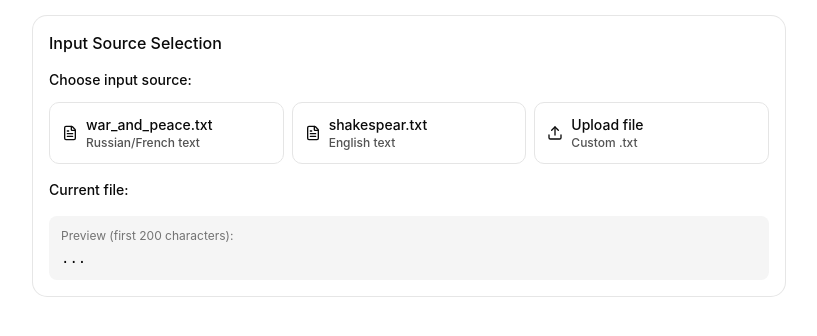
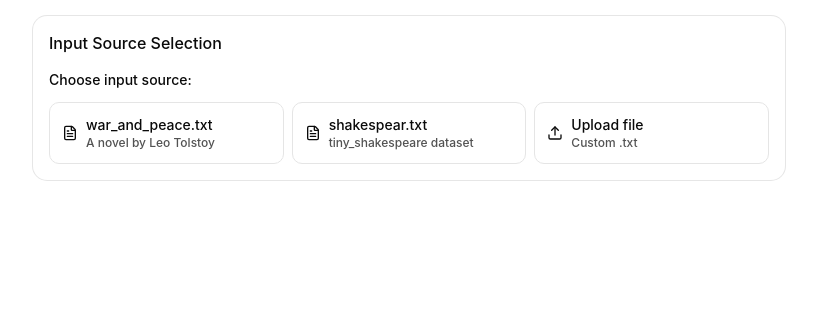
Before and after one commit to Adamovskiy/gpt.js, a React (Vite) app: page / in a window 1280 px wide. Shown: the top 336 px of the page, without its empty margins (231-1048 px from the left). Built offline with nearby package versions, Linux system fonts and the light colour scheme.

Commit message:
Cleanup file input component

```diff
--- a/eslint.config.mjs
+++ b/eslint.config.mjs
@@ -46,6 +46,7 @@ export default defineConfig(
       '@typescript-eslint/restrict-template-expressions': ['off', { allowNumber: true }],
       ...reactHooksPlugin.configs.recommended.rules,
       ...tailwindcssPlugin.configs['recommended-error'].rules,
+      'better-tailwindcss/enforce-consistent-line-wrapping': ['off'],
       'import/no-extraneous-dependencies': [
         'error',
         {
--- a/src/App.tsx
+++ b/src/App.tsx
@@ -2,12 +2,12 @@ import { ChevronLeft, Loader } from 'lucide-react';
 import { useCallback, useDeferredValue, useEffect, useMemo, useRef, useState } from 'react';
 import { CartesianGrid, Line, LineChart, XAxis, YAxis } from 'recharts';
 
+import { InputConfig, type SelectedFile } from '@/components/input/InputConfig.tsx';
 import { TokenizerSetup } from '@/components/tokenizer/TokenizerSetup.tsx';
 import { Button } from '@/components/ui/button.tsx';
 
 import type { LanguageModel, Tokenizer } from './llm/types.ts';
 
-import { InputConfig, type SelectedFile } from './components/input/InputConfig.tsx';
 import { ModelConfig } from './components/model/ModelConfig.tsx';
 import { OptimizerConfig } from './components/optimizer/OptimizerConfig.tsx';
 import { ChartContainer, ChartTooltip, ChartTooltipContent } from './components/ui/chart.tsx';
@@ -32,11 +32,10 @@ function App() {
   const [initialString, setInitialString] = useState('');
   const [generateOutput, setGenerateOutput] = useState<string>();
   const [avgIterationTime, setAvgIterationTime] = useState<number | null>(null);
-  const [fileContent, setFileContent] = useState<string>('');
-  const [fileName, setFileName] = useState<string>('');
+  const [selectedFile, setSelectedFile] = useState<SelectedFile | null>(null);
 
   useEffect(() => {
-    // Init RNG on app mount
+    // Init RNG on app mount with a fixed seed to ensure reproducible results
     seed(42);
   }, []);
 
@@ -53,9 +52,8 @@ function App() {
     setLossChartData([]);
   }, []);
 
-  const handleContentLoad = useCallback(({ content, name }: SelectedFile) => {
-    setFileContent(content);
-    setFileName(name);
+  const handleContentLoad = useCallback((selected: SelectedFile | null) => {
+    setSelectedFile(selected);
     // Reset tokenizer when content changes
     setTokenizer(undefined);
     setModel(undefined);
@@ -65,10 +63,10 @@ function App() {
   }, []);
 
   const handleProceedToTokenizer = useCallback(() => {
-    if (fileContent) {
+    if (selectedFile) {
       setCurrentStep('tokenizer');
     }
-  }, [fileContent]);
+  }, [selectedFile]);
 
   const handleModelComplete = useCallback((newModel: LanguageModel) => {
     setModel(newModel);
@@ -144,13 +142,13 @@ function App() {
   }, [tokenizer]);
 
   const trainModel = useCallback(async () => {
-    if (!tokenizer || !model || !optimizer) return;
+    if (!selectedFile || !tokenizer || !model || !optimizer) return;
 
     setTrainingInProgress(true);
 
     try {
       // Prepare training data
-      const data = tokenizer.encode(fileContent);
+      const data = tokenizer.encode(selectedFile.content);
       const splitIndex = Math.floor(0.9 * data.length);
       const trainData = data.slice(0, splitIndex);
 
@@ -191,7 +189,7 @@ function App() {
     } finally {
       setTrainingInProgress(false);
     }
-  }, [tokenizer, model, iterations, optimizer, randomOutputLossValue]);
+  }, [selectedFile, tokenizer, model, optimizer, iterations]);
 
   const generate = useCallback(async () => {
     if (!tokenizer || !model) return;
@@ -208,8 +206,8 @@ function App() {
 
   const renderInputStep = () => (
     <div className="space-y-4">
-      <InputConfig onSelectedFileChange={handleContentLoad} selectedFile={{ content: fileContent, name: fileName }} />
-      {fileContent && (
+      <InputConfig onSelectedFileChange={handleContentLoad} selectedFile={selectedFile} />
+      {selectedFile && (
         <div className="mt-4">
           <Button onClick={handleProceedToTokenizer}>Next: Create Tokenizer</Button>
         </div>
@@ -219,8 +217,8 @@ function App() {
 
   const renderTokenizerStep = () => (
     <TokenizerSetup
-      fileContent={fileContent}
-      fileName={fileName}
+      fileContent={selectedFile.content}
+      fileName={selectedFile.name}
       onBack={handleBackToInput}
       onComplete={handleTokenizerComplete}
     />
--- a/src/components/input/InputConfig.tsx
+++ b/src/components/input/InputConfig.tsx
@@ -1,13 +1,12 @@
 import { FileText, Upload } from 'lucide-react';
-import { type ChangeEvent, useCallback, useState } from 'react';
+import { useCallback, useState } from 'react';
 
+import { InputPreview } from '@/components/input/InputPreview.tsx';
+import { Button } from '@/components/ui/button.tsx';
+import { Card, CardContent, CardHeader, CardTitle } from '@/components/ui/card';
+import { FileInput } from '@/components/ui/fileInput.tsx';
+import { Label } from '@/components/ui/label';
 import { cn } from '@/lib/utils';
-
-import { Button } from '../ui/button';
-import { Card, CardContent, CardHeader, CardTitle } from '../ui/card';
-import { Input } from '../ui/input';
-import { Label } from '../ui/label';
-import { InputPreview } from './InputPreview.tsx';
 
 type InputSource = 'war_and_peace' | 'shakespear' | 'upload';
 
@@ -16,20 +15,53 @@ export interface SelectedFile {
   name: string;
 }
 
+function InputOptionButton({
+  variant,
+  disabled,
+  selected,
+  onSelect,
+  title,
+  subtitle,
+}: {
+  disabled: boolean;
+  onSelect: () => void;
+  selected: boolean;
+  subtitle: string;
+  title: string;
+  variant: 'upload' | 'preset';
+}) {
+  const Icon = variant === 'upload' ? Upload : FileText;
+  return (
+    <Button
+      className={cn('flex h-auto items-center justify-start gap-2 p-3 text-left', selected && `ring-2 ring-primary`)}
+      disabled={disabled}
+      onClick={() => {
+        onSelect();
+      }}
+      variant={selected ? 'default' : 'outline'}
+    >
+      <Icon className="size-4" />
+      <div className="flex flex-col">
+        <span className="font-medium">{title}</span>
+        <span className="text-xs opacity-70">{subtitle}</span>
+      </div>
+    </Button>
+  );
+}
+
 export function InputConfig({
   selectedFile,
   onSelectedFileChange,
 }: {
-  onSelectedFileChange: (selectedFile: SelectedFile) => void;
-  selectedFile: SelectedFile | undefined;
+  onSelectedFileChange: (selectedFile: SelectedFile | null) => void;
+  selectedFile: SelectedFile | null;
 }) {
   const [inputSource, setInputSource] = useState<InputSource>();
 
   const [isLoading, setIsLoading] = useState(false);
 
   const handleCustomFileUpload = useCallback(
-    async (event: ChangeEvent<HTMLInputElement>) => {
-      const file = event.target.files?.[0];
+    async (file: File | undefined) => {
       if (!file) return;
 
       if (!file.name.endsWith('.txt')) {
@@ -86,13 +118,14 @@ export function InputConfig({
 
   const selectInputSource = useCallback(
     (source: InputSource) => {
-      if (source !== 'upload') {
+      if (source === 'upload') {
+        onSelectedFileChange(null);
+        setInputSource(source);
+      } else {
         void handlePresetFileUpload(source);
-      } else {
-        setInputSource(source);
       }
     },
-    [handlePresetFileUpload],
+    [handlePresetFileUpload, onSelectedFileChange],
   );
 
   return (
@@ -109,77 +142,50 @@ export function InputConfig({
               sm:grid-cols-3
             "
           >
-            <Button
-              className={cn(
-                'flex h-auto items-center justify-start gap-2 p-3 text-left',
-                inputSource === 'war_and_peace' && 'ring-2 ring-primary',
-              )}
+            <InputOptionButton
               disabled={isLoading}
-              onClick={() => handlePresetFileUpload('war_and_peace')}
-              variant={inputSource === 'war_and_peace' ? 'default' : 'outline'}
-            >
-              <FileText className="size-4" />
-              <div className="flex flex-col">
-                <span className="font-medium">war_and_peace.txt</span>
-                <span className="text-xs opacity-70">Russian/French text</span>
-              </div>
-            </Button>
+              onSelect={() => {
+                selectInputSource('war_and_peace');
+              }}
+              selected={inputSource === 'war_and_peace'}
+              subtitle="A novel by Leo Tolstoy"
+              title="war_and_peace.txt"
+              variant="preset"
+            />
 
-            <Button
-              className={cn(
-                'flex h-auto items-center justify-start gap-2 p-3 text-left',
-                inputSource === 'shakespear' && 'ring-2 ring-primary',
-              )}
+            <InputOptionButton
               disabled={isLoading}
-              onClick={() => handlePresetFileUpload('shakespear')}
-              variant={inputSource === 'shakespear' ? 'default' : 'outline'}
-            >
-              <FileText className="size-4" />
-              <div className="flex flex-col">
-                <span className="font-medium">shakespear.txt</span>
-                <span className="text-xs opacity-70">English text</span>
-              </div>
-            </Button>
+              onSelect={() => {
+                selectInputSource('shakespear');
+              }}
+              selected={inputSource === 'shakespear'}
+              subtitle="tiny_shakespeare dataset"
+              title="shakespear.txt"
+              variant="preset"
+            />
 
-            <Button
-              className={cn(
-                'flex h-auto items-center justify-start gap-2 p-3 text-left',
-                inputSource === 'upload' && 'ring-2 ring-primary',
-              )}
+            <InputOptionButton
               disabled={isLoading}
-              onClick={() => {
+              onSelect={() => {
                 selectInputSource('upload');
               }}
-              variant={inputSource === 'upload' ? 'default' : 'outline'}
-            >
-              <Upload className="size-4" />
-              <div className="flex flex-col">
-                <span className="font-medium">Upload file</span>
-                <span className="text-xs opacity-70">Custom .txt</span>
-              </div>
-            </Button>
+              selected={inputSource === 'upload'}
+              subtitle="Custom .txt"
+              title="Upload file"
+              variant="upload"
+            />
           </div>
         </div>
 
         {inputSource === 'upload' && (
-          <div
-            className="
-              space-y-2 rounded-lg border-2 border-dashed
-              border-muted-foreground/25 p-4
-            "
-          >
-            <Label className="text-sm font-medium" htmlFor="file-upload">
-              Select .txt file:
-            </Label>
-            <Input
-              accept=".txt"
-              className="cursor-pointer"
-              disabled={isLoading}
-              id="file-upload"
-              onChange={handleCustomFileUpload}
-              type="file"
-            />
-          </div>
+          <FileInput
+            accept=".txt"
+            disabled={isLoading}
+            label="Select .txt file:"
+            onChange={(file) => {
+              void handleCustomFileUpload(file);
+            }}
+          />
         )}
 
         {selectedFile && <InputPreview fileContent={selectedFile.content} fileName={selectedFile.name} />}
--- a/src/components/input/InputPreview.tsx
+++ b/src/components/input/InputPreview.tsx
@@ -2,6 +2,7 @@ export function InputPreview({ fileContent, fileName }: { fileContent: string; f
   return (
     <>
       <div className="text-sm font-medium">Current file: {fileName}</div>
+      <div className="text-sm font-medium">File size: {fileContent.length} chars</div>
       <div className="rounded-md bg-muted p-3">
         <div className="mb-1 text-xs text-muted-foreground">Preview (first 200 characters):</div>
         <pre className="overflow-hidden text-sm whitespace-pre-wrap">{fileContent.slice(0, 200)}...</pre>
--- /dev/null
+++ b/src/components/ui/fileInput.tsx
@@ -0,0 +1,38 @@
+import { Input } from './input.tsx';
+import { Label } from './label.tsx';
+
+export function FileInput({
+  accept,
+  label,
+  onChange,
+  disabled,
+}: {
+  accept: string;
+  disabled?: boolean;
+  label: string;
+  onChange: (file: File | undefined) => void;
+}) {
+  return (
+    <div
+      className="
+        space-y-2 rounded-lg border-2 border-dashed border-muted-foreground/25
+        p-4
+      "
+    >
+      <Label className="text-sm font-medium" htmlFor="file-upload">
+        {label}
+      </Label>
+      <Input
+        accept={accept}
+        className="cursor-pointer"
+        disabled={disabled}
+        id="file-upload"
+        onChange={(event) => {
+          const file = event.target.files?.[0];
+          onChange(file);
+        }}
+        type="file"
+      />
+    </div>
+  );
+}
```
